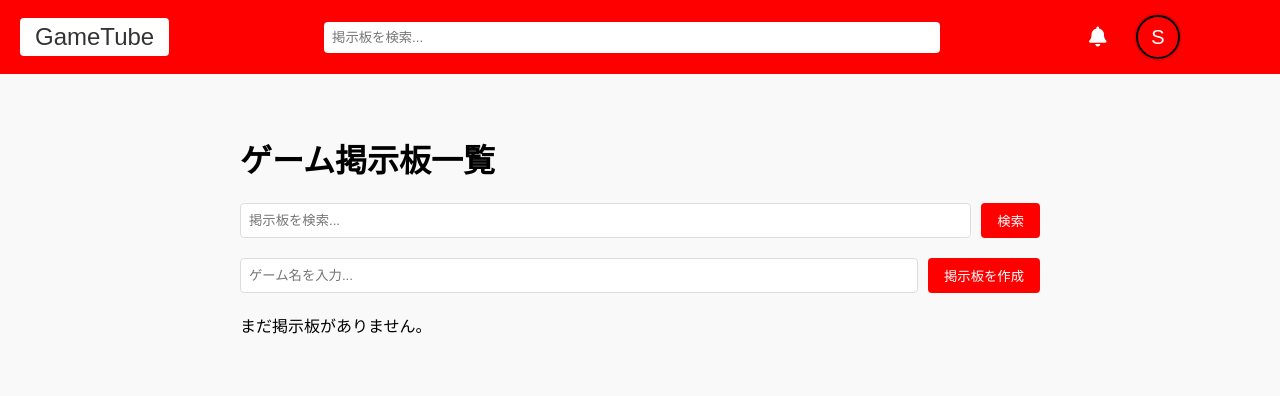
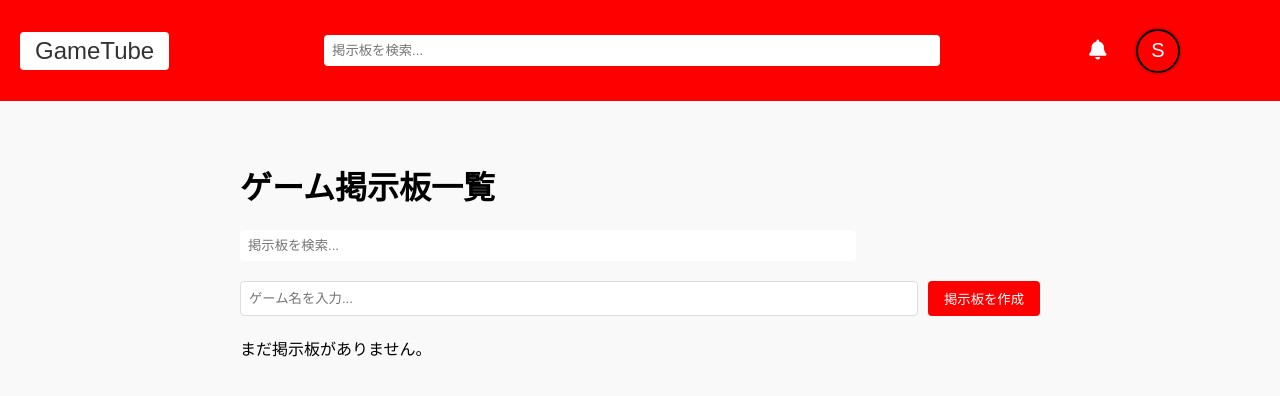
Before and after one commit to gamesdaanaa/search_project, a Django app: page /boards/ in a window 1280 px wide. Shown: the top 396 px of the page. Run offline with Django 5.2, Linux system fonts and the light colour scheme; the visitor is signed in with stand-in values (Sample User, id 1); data that the repository does not hold is empty.

Commit message:
Assistant checkpoint: Update search form style to match header
Assistant generated file changes:
- gametube/templates/gametube/game_boards.html: Update search form to match header style, Remove old search form styles

---

User prompt:

だからヘッダーと同じにして機能は掲示板検索にして

```diff
--- a/gametube/templates/gametube/game_boards.html
+++ b/gametube/templates/gametube/game_boards.html
@@ -5,9 +5,8 @@
 <div class="boards-container">
     <h1>ゲーム掲示板一覧</h1>
 
-    <form method="GET" class="search-form">
-        <input type="text" name="q" placeholder="掲示板を検索..." value="{{ query }}">
-        <button type="submit">検索</button>
+    <form method="GET" class="search-container">
+        <input type="text" name="q" value="{{ query }}" placeholder="掲示板を検索..." class="search-input">
     </form>
 
     {% if user.is_authenticated %}
@@ -48,26 +47,9 @@
     padding: 20px;
 }
 
-.search-form {
+.search-container {
     margin: 20px 0;
-    display: flex;
-    gap: 10px;
-}
-
-.search-form input[type="text"] {
-    flex: 1;
-    padding: 8px;
-    border: 1px solid #ddd;
-    border-radius: 4px;
-}
-
-.search-form button {
-    background: #ff0000;
-    color: white;
-    border: none;
-    padding: 8px 16px;
-    border-radius: 4px;
-    cursor: pointer;
+    max-width: 600px;
 }
 
 .board-form {
```
